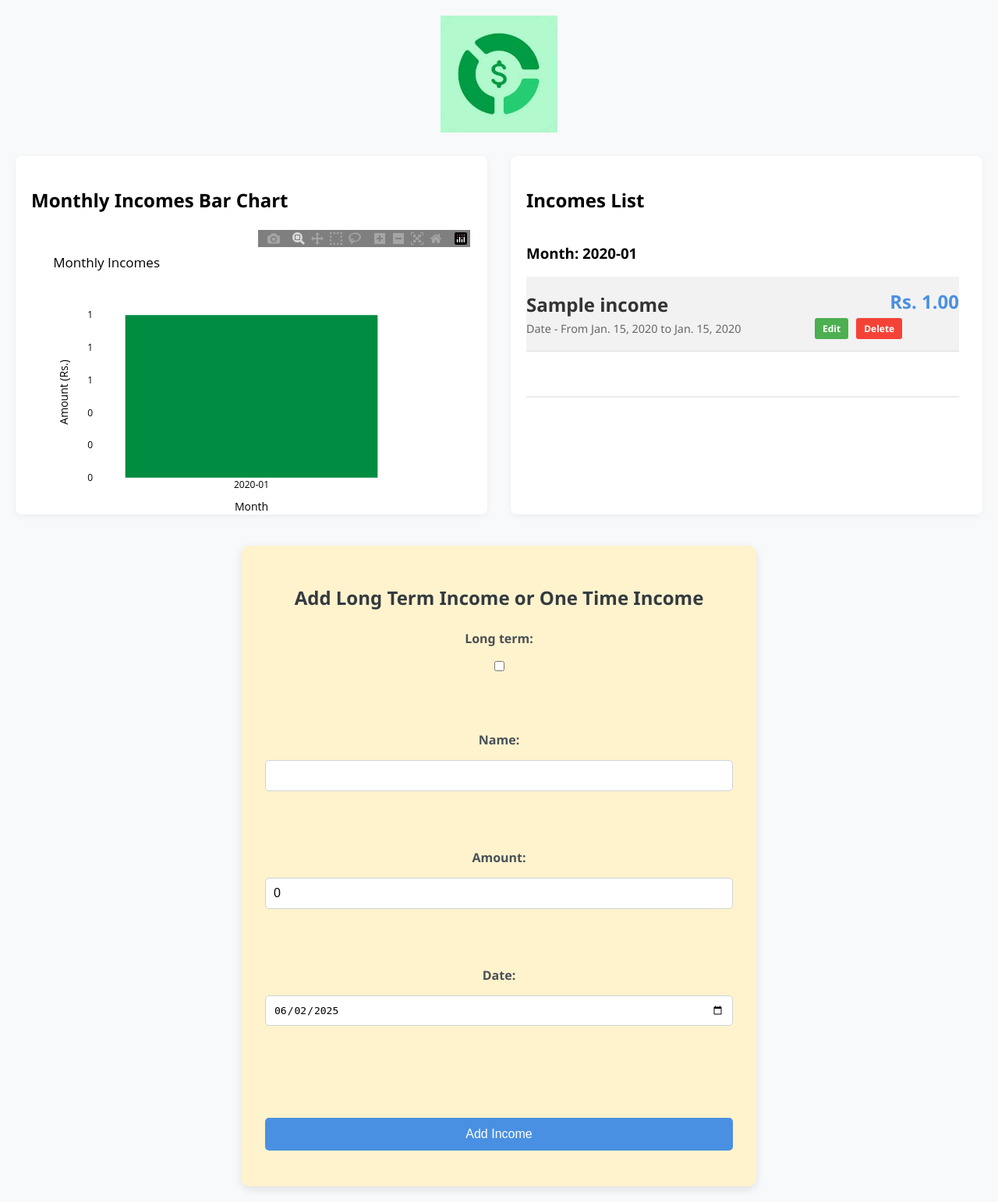
After one commit to widushan/FinanceManager---Django, a Django app: page /incomes in a window 1280 px wide. The commit adds this page. Shown: the whole page at 78% size. Run offline with Django 5.2, Linux system fonts and the light colour scheme; a user stored in the database is signed in; data comes from the database, SQL or seed files in the repository; tables that the repository leaves empty hold one stand-in row (values such as "Sample post"); some libraries are stand-ins or nearby versions.

Commit message:
income commit
income designing

```diff
--- a/ExpenseTracker/exp_tracker/forms.py
+++ b/ExpenseTracker/exp_tracker/forms.py
@@ -1,5 +1,6 @@
 from django import forms
 from .models import Expense
+from .models import Income
 
 class ExpenseForm(forms.ModelForm):
     long_term = forms.BooleanField(required=False)
@@ -28,3 +29,34 @@ class ExpenseForm(forms.ModelForm):
                 cleaned_data['end_date'] = None
                 cleaned_data['interest_rate'] = None
             return cleaned_data
+
+
+
+
+class IncomeForm(forms.ModelForm):
+    long_term = forms.BooleanField(required=False)
+    class Meta:
+        model = Income
+        fields = ['name', 'amount', 'interest_rate', 'date', 'end_date', 'long_term']
+        widgets = {
+            'name': forms.TextInput(attrs={'class': 'form-control'}),
+            'amount': forms.NumberInput(attrs={'class': 'form-control'}),
+            'date': forms.DateInput(attrs={'class': 'form-control', 'type': 'date'}),
+            'interest_rate': forms.NumberInput(attrs={'class': 'form-control'}),
+            'end_date': forms.DateInput(attrs={'class': 'form-control', 'type': 'date'}),
+            'long_term': forms.CheckboxInput(attrs={'class': 'form-control'}),
+        }
+
+        def clean(self):
+            cleaned_data = super().clean()
+            long_term = cleaned_data.get('long_term')
+            start_date = cleaned_data.get('date')
+            if long_term:
+                interest_rate = cleaned_data.get('interest_rate')
+                end_date = cleaned_data.get('end_date')
+                amount = cleaned_data.get('amount')
+                cleaned_data['long_term'] = True
+            else:
+                cleaned_data['end_date'] = None
+                cleaned_data['interest_rate'] = None
+            return cleaned_data
--- /dev/null
+++ b/ExpenseTracker/exp_tracker/templates/exp_tracker/incomes_list.html
@@ -0,0 +1,165 @@
+{% load static %}
+
+<head>
+
+    <link rel="stylesheet" href="{% static 'css/expense_list.css' %}">
+    <script src = "https://cdn.plot.ly/plotly-latest.min.js"></script>
+    <style>
+        .action-buttons {
+            display: flex;
+            gap: 10px;
+            margin-top: 5px;
+        }
+        .edit-btn, .delete-btn {
+            padding: 5px 10px;
+            border-radius: 3px;
+            text-decoration: none;
+            font-size: 12px;
+            font-weight: bold;
+        }
+        .edit-btn {
+            background-color: #4CAF50;
+            color: white;
+        }
+        .delete-btn {
+            background-color: #f44336;
+            color: white;
+        }
+        .expenses {
+            max-height: 550px;
+            overflow-y: auto;
+            padding-right: 10px;
+        }
+        .exp_list {
+            margin-bottom: 15px;
+        }
+        /* Custom scrollbar styles */
+        .expenses::-webkit-scrollbar {
+            width: 8px;
+        }
+        .expenses::-webkit-scrollbar-track {
+            background: #f1f1f1;
+            border-radius: 10px;
+        }
+        .expenses::-webkit-scrollbar-thumb {
+            background: #888;
+            border-radius: 10px;
+        }
+        .expenses::-webkit-scrollbar-thumb:hover {
+            background: #555;
+        }
+    </style>
+
+</head>
+
+{% block content %}
+<body>
+
+    <script src = "https://code.jquery.com/jquery-3.6.0.min.js"></script>
+
+    <script>
+
+        $(document).ready(function(){
+
+            var longTermCheckBox = $('#id_long_term');
+            var longTermFields = $('#interest_rate, #end_date');
+
+            longTermFields.hide();
+
+            longTermCheckBox.on('change',function(){
+                if (longTermCheckBox.is(':checked')) {
+                    longTermFields.show();
+                } else {
+                    longTermFields.hide();
+                }
+            });
+
+        });
+    </script>
+
+    <div class="main">
+
+        <div class="img">
+            <img src="{% static 'images/logo.png' %}">
+        </div>
+
+        <div class="main-1">
+            <div class="graph">
+                <div class="bar-chart">
+                    <h2>Monthly Incomes Bar Chart</h2>
+                    <div class="plotly_chart" id="plotly_chart"></div>
+                </div>
+            </div>
+            <div class="expense">
+                <h2>Incomes List</h2>
+                <div class="expenses">
+                    {% for year_month, incomes in income_data.items %}
+                    <div class="month">
+                        <h3>Month: {{ year_month }}</h3>
+                        {% for income in incomes %}
+                        <div class="exp_list">
+                            <div class="left">
+                                <h2>{{ income.name }}</h2>
+                                {% if income.long_term %}
+                                <span class="date"> Date - From {{ income.date }} to {{ income.end_date }}</span>
+                                {% else %}
+                                <span class="date"> Date - {{ income.date }}</span>
+                                {% endif %}
+                            </div>
+                            <div class="right">
+                                <h2>Rs. {{ income.amount|floatformat:2 }}</h2>
+                                <div class="action-buttons">
+                                    <a href="{% url 'edit_income' expense.id %}" class="edit-btn">Edit</a>
+                                    <a href="{% url 'delete_income' expense.id %}" class="delete-btn" onclick="return confirm('Are you sure you want to delete this income?');">Delete</a>
+                                </div>
+                            </div>
+                        </div>
+                        <br>
+                        {% endfor %}
+                    </div>
+                    {% endfor %}
+                </div>
+            </div>
+        </div>
+
+        <div class="lower">
+            <div class="exp_form">
+                <h2>Add Long Term Income or One Time Income</h2>
+                <form method="POST">
+                    {% csrf_token %}
+                    {{ form.long_term.label_tag }}
+                    {{ form.long_term}}
+                    <br> <br>
+                    {{ form.name.label_tag }}
+                    {{ form.name }}
+                    <br> <br>
+                    {{ form.amount.label_tag }}
+                    {{ form.amount }}
+                    <br> <br>
+                    {{ form.date.label_tag }}
+                    {{ form.date }}
+                    <br> <br>
+                    <div id="end_date">
+                        {{ form.end_date.label_tag }}
+                        {{ form.end_date }}
+                    </div>
+                    <br>
+                    <div id="interest_rate">
+                        {{ form.interest_rate.label_tag }}
+                        {{ form.interest_rate }}
+                    </div>
+                    <br>
+                    <button class="btn btn-sucess" type="submit">Add Income</button>
+                </form>
+            </div>
+        </div>
+
+    </div>
+
+    <script>
+        var graphData = JSON.parse('{{ graph_data|escapejs }}');
+        Plotly.newPlot('plotly_chart', graphData.data, graphData.layout);
+    </script>
+
+</body>
+{% endblock %}
--- a/ExpenseTracker/exp_tracker/templates/home/home.html
+++ b/ExpenseTracker/exp_tracker/templates/home/home.html
@@ -11,6 +11,7 @@
                 {% if user.is_authenticated %}
                     <h2>Welcome, {{ user.username }}</h2>
                     <a href="{% url 'expenses' %}">Open Expenses</a>
+                    <a href="{% url 'incomes' %}">Open Incomes</a>
                 {% else %}
                     <div class="home">
                         <h2>Welcome!</h2>
--- a/ExpenseTracker/exp_tracker/urls.py
+++ b/ExpenseTracker/exp_tracker/urls.py
@@ -10,6 +10,9 @@ urlpatterns = [
     path("accounts/login/", views.register, name="login"),
     path("accounts/logout/", views.register, name="logout"),
     path("expenses", views.ExpenseListView.as_view(), name='expenses'),
+    path("incomes", views.IncomeListView.as_view(), name='incomes'),
     path("expenses/edit/<int:expense_id>/", views.edit_expense, name='edit_expense'),
+    path("incomes/edit/<int:income_id>/", views.edit_income, name='edit_income'),
     path("expenses/delete/<int:expense_id>/", views.delete_expense, name='delete_expense'),
+    path("incomes/delete/<int:income_id>/", views.delete_income, name='delete_income'),
 ]
--- a/ExpenseTracker/exp_tracker/views.py
+++ b/ExpenseTracker/exp_tracker/views.py
@@ -9,6 +9,7 @@ from django.views.generic.edit import FormView
 from django.views.generic import ListView
 from datetime import datetime
 from .forms import ExpenseForm
+from .forms import IncomeForm
 from dateutil.relativedelta import relativedelta
 from django.utils.safestring import mark_safe
 from django.db.models import Sum, Count, F
@@ -71,6 +72,50 @@ def generate_graph(data):
 
     graph_json = fig.to_json()
     return graph_json
+
+
+
+
+
+def income_generate_graph(data):
+    # Import plotly.graph_objects for more control
+    import plotly.graph_objects as go
+
+    fig = go.Figure()
+
+    # Add the bar trace
+    fig.add_trace(go.Bar(
+        x=data['months'],
+        y=data['incomes'],
+        marker_color='#008c41'
+    ))
+
+    # Update layout with better formatting
+    fig.update_layout(
+        title='Monthly Incomes',
+        xaxis=dict(
+            title='Month',
+            type='category'  # Treat months as categories to preserve order
+        ),
+        yaxis=dict(
+            title='Amount (Rs.)',
+            tickformat=',d'  # Format with commas for thousands
+        ),
+        plot_bgcolor='rgba(0,0,0,0)',
+        paper_bgcolor='rgba(0,0,0,0)',
+        font_color='rgba(0,0,0,1)',
+        height=400
+    )
+
+    # Debug: Print out the raw data
+    print("Months:", data['months'])
+    print("Incomes:", data['incomes'])
+
+    graph_json = fig.to_json()
+    return graph_json
+
+
+
 
 
 
@@ -182,6 +227,117 @@ class ExpenseListView(FormView):
         return context
 
 
+
+
+
+class IncomeListView(FormView):
+    template_name = 'exp_tracker/incomes_list.html'
+    form_class = IncomeForm
+    success_url = '/incomes'
+
+
+    def form_valid(self, form):
+        account, _ = Account.objects.get_or_create(user=self.request.user)
+
+        income = Income(
+            name = form.cleaned_data['name'],
+            amount = form.cleaned_data['amount'],
+            interest_rate = form.cleaned_data['interest_rate'],
+            date = form.cleaned_data['date'],
+            end_date = form.cleaned_data['end_date'],
+            long_term = form.cleaned_data['long_term'],
+            user = self.request.user
+        )
+        income.save()
+        account.income_list.add(income)
+        return super().form_valid(form)
+
+    def get_context_data(self, **kwargs):
+        context = super().get_context_data(**kwargs)
+        user = self.request.user
+        accounts = Account.objects.filter(user=user)
+
+        income_data_graph = {}
+        income_data = {}
+
+        # Process expenses for both dictionaries simultaneously to ensure consistency
+        for account in accounts:
+            incomes = account.income_list.all()
+            for income in incomes:
+                if income.long_term and income.monthly_incomes:
+                    current_date = income.date
+                    while current_date <= income.end_date:
+                        year_month = current_date.strftime('%Y-%m')
+
+                        # For expense_data (display)
+                        if year_month not in income_data:
+                            income_data[year_month] = []
+                            income_data[year_month].append({
+                                'id': income.id,
+                                'name': income.name,
+                                'amount': income.monthly_incomes,
+                                'date': current_date,
+                                'end_date': income.end_date,
+                                'long_term': income.long_term,
+                            })
+
+                        # For expense_data_graph (chart)
+                        if year_month not in income_data_graph:
+                            income_data_graph[year_month] = 0
+                        income_data_graph[year_month] += float(income.monthly_incomes)
+
+                        current_date += relativedelta(months=1)
+                else:
+                    year_month = income.date.strftime('%Y-%m')
+
+                    # For expense_data (display)
+                    if year_month not in income_data:
+                        income_data[year_month] = []
+                    income_data[year_month].append({
+                        'id': income.id,
+                        'name': income.name,
+                        'amount': income.amount,
+                        'date': income.date,
+                        'long_term': income.long_term,
+                    })
+
+                    # For expense_data_graph (chart)
+                    if year_month not in income_data_graph:
+                        income_data_graph[year_month] = 0
+                    income_data_graph[year_month] += float(income.amount)
+
+        # Prepare data for the graph
+        months = []
+        incomes = []
+
+        for month in sorted(income_data_graph.keys()):
+            months.append(month)
+            incomes.append(income_data_graph[month])
+
+        # Debug output
+        print("Month-wise income totals:")
+        for month, amount in zip(months, incomes):
+            print(f"{month}: Rs. {amount:,.2f}")
+
+        # Convert to dicts for template
+        aggregated_data = [{'year_month': month, 'incomes': income_data_graph[month]}
+                           for month in sorted(income_data_graph.keys())]
+
+        context['income_data'] = income_data
+        context['aggregated_data'] = aggregated_data
+
+        graph_data = {
+            'months': months,
+            'incomes': incomes,
+        }
+
+        graph_data['chart'] = income_generate_graph(graph_data)
+        context['graph_data'] = mark_safe(graph_data['chart'])
+
+        return context
+
+
+
 def edit_expense(request, expense_id):
     expense = get_object_or_404(Expense, id=expense_id, user=request.user)
 
@@ -198,6 +354,23 @@ def edit_expense(request, expense_id):
         'expense': expense
     })
 
+
+def edit_income(request, income_id):
+    income = get_object_or_404(Income, id=income_id, user=request.user)
+
+    if request.method == 'POST':
+        form = IncomeForm(request.POST, instance=income)
+        if form.is_valid():
+            form.save()
+            return redirect('incomes')
+    else:
+        form = IncomeForm(instance=income)
+
+    return render(request, 'exp_tracker/edit_income.html', {
+        'form': form,
+        'income': income
+    })
+
 def delete_expense(request, expense_id):
     expense = get_object_or_404(Expense, id=expense_id, user=request.user)
 
@@ -210,3 +383,18 @@ def delete_expense(request, expense_id):
     expense.delete()
 
     return redirect('expenses')
+
+
+
+def delete_income(request, income_id):
+    income = get_object_or_404(Income, id=income_id, user=request.user)
+
+    # Find and update the associated account
+    accounts = Account.objects.filter(user=request.user, income_list=income)
+    for account in accounts:
+        account.income_list.remove(income)
+
+    # Delete the expense
+    income.delete()
+
+    return redirect('incomes')
```
Also changed, not shown: ExpenseTracker/exp_tracker/models.py (+21 -1 lines), ExpenseTracker/exp_tracker/templates/exp_tracker/edit_income.html (added, +132 -0 lines).
